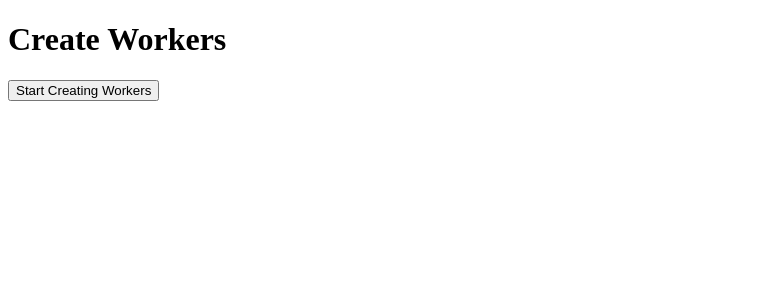
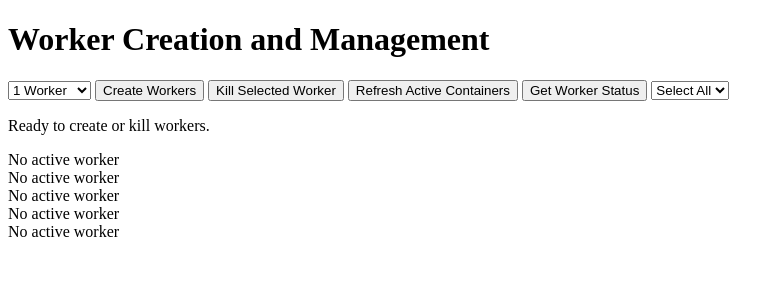
Before and after one commit to Atharvatonape/DistributedSessionNet, a Flask app: page / in a window 1280 px wide. Shown: the top 300 px of the page, without its empty margins (0-784 px from the left). Run offline with Flask 3, Linux system fonts and the light colour scheme; some libraries are stand-ins or nearby versions.

Commit message:
Getting worker status

```diff
--- a/central-app/app.py
+++ b/central-app/app.py
@@ -1,10 +1,12 @@
-from flask import Flask, render_template, jsonify
+from flask import Flask, render_template, jsonify, request
 from flask_socketio import SocketIO, emit
 import docker
+from utils.docker_containers import get_running_container_names, get_urls_of_running_containers
 
 app = Flask(__name__)
 socketio = SocketIO(app)
 client = docker.from_env()
+workers_status = {}
 
 @app.route('/')
 def index():
@@ -39,5 +41,41 @@
 
     emit('update', {'message': f'{num_workers} workers created'}, broadcast=True)
 
+@socketio.on('kill_worker')
+def handle_kill_worker(data):
+    worker_name = data['worker_name']
+    emit('update', {'message': f'Killing {worker_name}...'}, broadcast=True)
+    try:
+        container = client.containers.get(worker_name)
+        container.stop()
+        container.remove()
+        emit('update', {'message': f'{worker_name} successfully killed'}, broadcast=True)
+    except Exception as e:
+        emit('update', {'message': f'Error killing {worker_name}: {str(e)}'}, broadcast=True)
+
+@socketio.on('kill_all_workers')
+def handle_kill_all_workers():
+    emit('update', {'message': 'Killing all workers...'}, broadcast=True)
+    containers = client.containers.list()  # List all containers
+    for container in containers:
+        if "worker_" in container.name:
+            try:
+                container.stop()
+                container.remove()
+                emit('update', {'message': f'{container.name} successfully killed'}, broadcast=True)
+            except Exception as e:
+                emit('update', {'message': f'Error killing {container.name}: {str(e)}'}, broadcast=True)
+    emit('update', {'message': 'All workers have been killed'}, broadcast=True)
+
+@app.route('/workers', methods=['GET'])
+def workers():
+    jsonn = get_urls_of_running_containers()
+    return jsonify(jsonn)
+
+@app.route('/workers_get')
+def list_workers():
+    return jsonify(get_running_container_names())
+
+
 if __name__ == '__main__':
     socketio.run(app, debug=True, host='0.0.0.0', port=7110)
--- a/central-app/requirements.txt
+++ b/central-app/requirements.txt
@@ -2,3 +2,4 @@
 flask
 docker
 flask-socketio
+flask-cors
--- a/central-app/templates/create_workers.html
+++ b/central-app/templates/create_workers.html
@@ -2,28 +2,109 @@
 <html lang="en">
 <head>
     <meta charset="UTF-8">
-    <title>Create Workers</title>
+    <title>Create and Manage Workers</title>
+    <link rel="stylesheet" href="styles.css">
     <script src="https://cdnjs.cloudflare.com/ajax/libs/socket.io/4.0.0/socket.io.js"></script>
+    <script src="https://code.jquery.com/jquery-3.6.0.min.js"></script>
     <script>
         document.addEventListener('DOMContentLoaded', function() {
             var socket = io.connect(location.protocol + '//' + document.domain + ':' + location.port);
 
             socket.on('update', function(data) {
-                var node = document.createElement("p");
-                var textnode = document.createTextNode(data.message);
-                node.appendChild(textnode);
-                document.getElementById("status").appendChild(node);
+                document.getElementById("statusMessage").textContent = data.message;
+                if (data.message.includes('created') || data.message.includes('killed')) {
+                    loadWorkers();
+                }
             });
 
             document.getElementById('startButton').onclick = function() {
-                socket.emit('start_create_workers', {num_workers: 2}); // You can modify to accept user input
+                var numWorkers = document.getElementById('numWorkersSelect').value;
+                socket.emit('start_create_workers', {num_workers: parseInt(numWorkers, 10)});
             };
+
+            document.getElementById('killButton').onclick = function() {
+                var selectedWorker = document.getElementById('workerSelect').value;
+                if (selectedWorker === "Select All") {
+                    socket.emit('kill_all_workers');
+                } else {
+                    socket.emit('kill_worker', {worker_name: selectedWorker});
+                }
+            };
+
+            document.getElementById('refreshButton').onclick = function() {
+                loadWorkers();
+            };
+
+            document.getElementById('getStatusButton').onclick = function() {
+                fetchWorkerStatus();
+            };
+
+            function loadWorkers() {
+                $.getJSON('/workers_get', function(workers) {
+                    var select = document.getElementById('workerSelect');
+                    var workerList = document.getElementById('activeWorkers');
+                    select.innerHTML = '<option>Select All</option>';
+                    workerList.innerHTML = '<h3>Active Workers</h3><ul>';
+
+                    workers.forEach(function(worker) {
+                        var option = new Option(worker, worker);
+                        select.add(option);
+                        workerList.innerHTML += `<li>${worker}</li>`;
+                    });
+
+                    workerList.innerHTML += '</ul>';
+                });
+            }
+
+            function fetchWorkerStatus() {
+                for (let i = 1; i <= 5; i++) {
+                    document.getElementById(`workerStatus${i}`).innerHTML = 'Loading...';
+                }
+
+                $.getJSON('/workers', function(workers) {
+                    for (let i = 1; i <= 5; i++) {
+                        if (i <= workers.length) {
+                            let url = workers[i - 1];
+                            $.get(url + '/status', function(status) {
+                                let content = `<div class='worker-info'>
+                                                   <p><strong>Name:</strong> ${status.name}</p>
+                                                   <p><strong>Active:</strong> ${status.active ? 'Yes' : 'No'}</p>
+                                                   <p><strong>Requests Handled:</strong> ${status.requests_handled}</p>
+                                                   <p><strong>Last Request:</strong> ${status.latest_request}</p>
+                                               </div>`;
+                                document.getElementById(`workerStatus${i}`).innerHTML = content;
+                            }).fail(function() {
+                                document.getElementById(`workerStatus${i}`).innerHTML = 'Failed to load data';
+                            });
+                        } else {
+                            document.getElementById(`workerStatus${i}`).innerHTML = 'No active worker';
+                        }
+                    }
+                });
+            }
         });
     </script>
 </head>
 <body>
-    <h1>Create Workers</h1>
-    <button id="startButton">Start Creating Workers</button>
-    <div id="status"></div>
+    <h1>Worker Creation and Management</h1>
+    <select id="numWorkersSelect">
+        <option value="1">1 Worker</option>
+        <option value="2">2 Workers</option>
+        <option value="3">3 Workers</option>
+        <option value="4">4 Workers</option>
+        <option value="5">5 Workers</option>
+    </select>
+    <button id="startButton">Create Workers</button>
+    <button id="killButton">Kill Selected Worker</button>
+    <button id="refreshButton">Refresh Active Containers</button>
+    <button id="getStatusButton">Get Worker Status</button>
+    <select id="workerSelect"><option>Select All</option></select>
+    <p id="statusMessage">Ready to create or kill workers.</p>
+    <div id="activeWorkers"></div>
+    <div id="workerStatus1" class="worker-status">No active worker</div>
+    <div id="workerStatus2" class="worker-status">No active worker</div>
+    <div id="workerStatus3" class="worker-status">No active worker</div>
+    <div id="workerStatus4" class="worker-status">No active worker</div>
+    <div id="workerStatus5" class="worker-status">No active worker</div>
 </body>
 </html>
--- a/node-app/requirements.txt
+++ b/node-app/requirements.txt
@@ -2,3 +2,4 @@
 flask
 docker
 flask-socketio
+flask-cors
```
Also changed, not shown: central-app/templates/style.css (added, +30 -0 lines), central-app/utils/docker_containers.py (+29 -1 lines), docker-compose.yml (+10 -10 lines), node-app/worker.py (+22 -1 lines).
